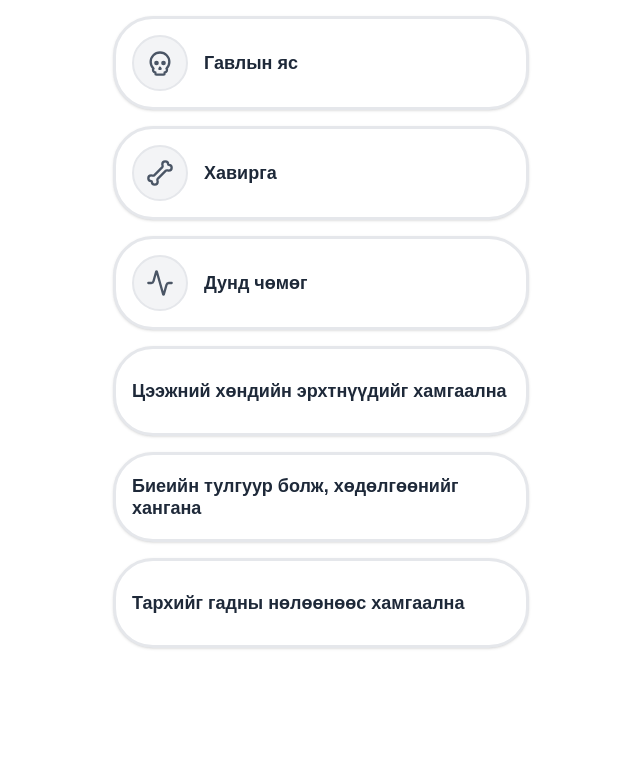
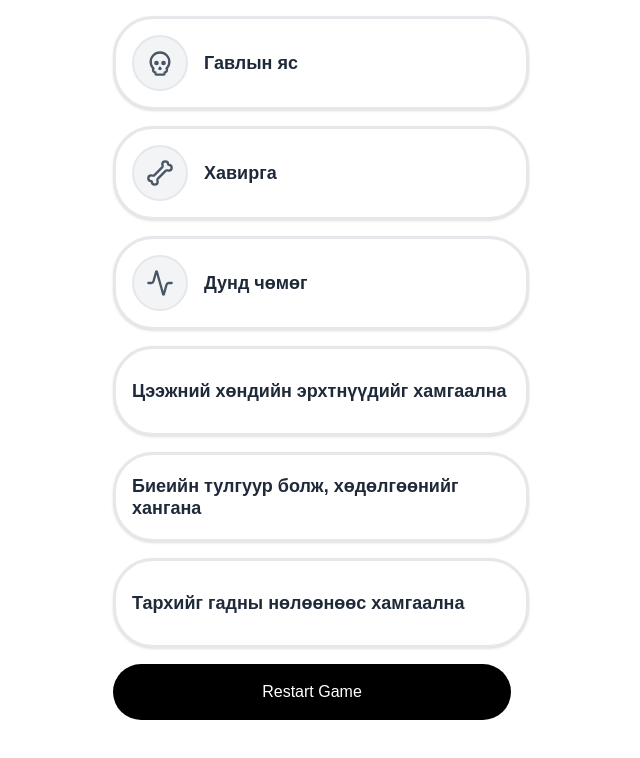
Before and after one commit to Tengereeb8/bio_puzzle, a Next.js app: page /game/match in a window 1280 px wide. Shown: the top 758 px of the page, without its empty margins (319-959 px from the left). Built offline with nearby package versions, Linux system fonts and the light colour scheme.

Commit message:
added restart

```diff
--- a/app/game/match/page.tsx
+++ b/app/game/match/page.tsx
@@ -39,6 +39,19 @@ const MatchingGame = () => {
     });
     setItems(sorted);
   }, []);
+
+  const restartGame = () => {
+    const shuffled = [...Data].sort(() => Math.random() - 0.5);
+    const sorted = shuffled.sort((a, b) => {
+      if (a.icon && !b.icon) return -1;
+      if (!a.icon && b.icon) return 1;
+      return 0;
+    });
+    setItems(sorted);
+    setSelection(null);
+    setWrongId(null);
+    setSolved([]);
+  };
 
   const handleSelect = (item: any, uniqueKey: string) => {
     if (solved.includes(item.id)) return;
@@ -111,6 +124,12 @@ const MatchingGame = () => {
           </button>
         );
       })}
+      <button
+        className="bg-black text-white w-99.5 px-5 py-4 rounded-full"
+        onClick={restartGame}
+      >
+        Restart Game
+      </button>
     </div>
   );
 };
```
